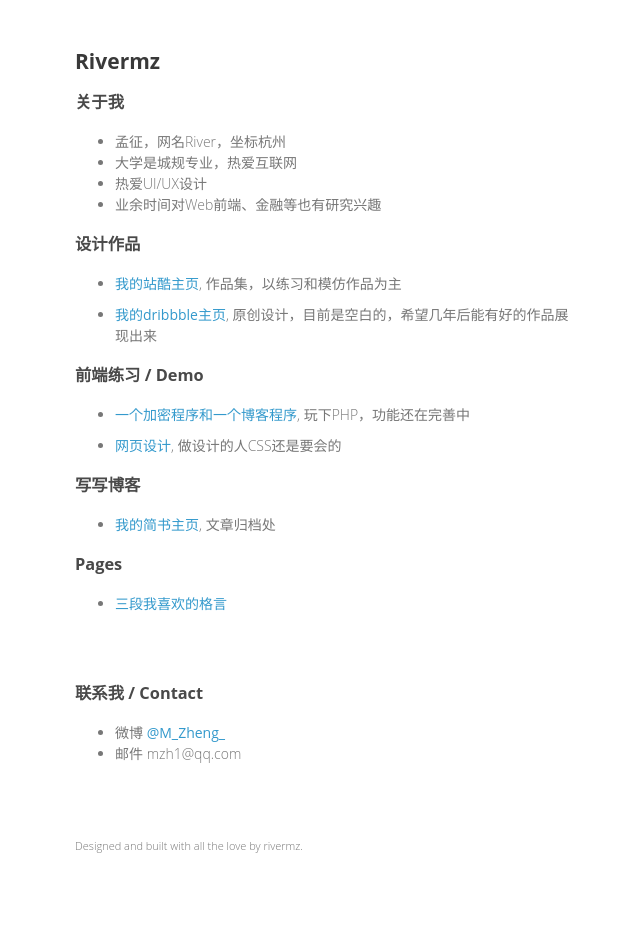
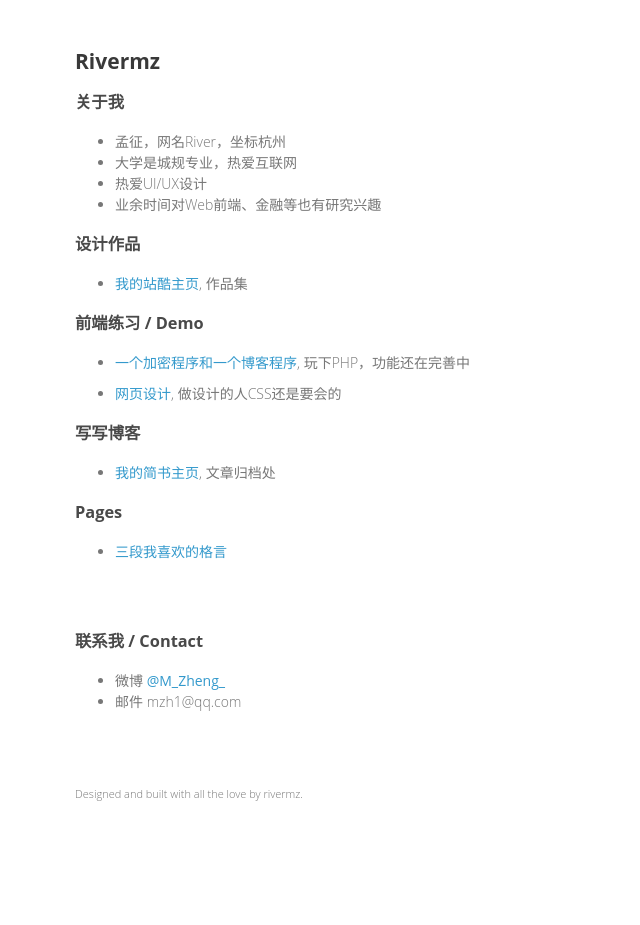
Before and after one commit to river0101/gitblog, a Jekyll site: the page index.html, which Jekyll copies as it is, in a window 1280 px wide. Shown: the whole page, without its empty margins (315-955 px from the left). Built offline with Jekyll 4.4.1, drawn with Linux system fonts in a browser that asks for light colours; after the commit the page ends 900 px from its top, so only the background shows below that.

Commit message:
Update index.html

```diff
--- a/index.html
+++ b/index.html
@@ -24,8 +24,8 @@
 
 
 	 	<h3>设计作品</h3> <ul class="articleList">
-		 	<li><a href="http://www.zcool.com.cn/u/1226437" target="_blank">我的站酷主页</a>, 作品集，以练习和模仿作品为主</li>
-		 	<li><a href="https://dribbble.com/mengzheng" target="_blank">我的dribbble主页</a>, 原创设计，目前是空白的，希望几年后能有好的作品展现出来</li>
+		 	<li><a href="http://www.zcool.com.cn/u/1226437" target="_blank">我的站酷主页</a>, 作品集</li>
+
 	 	</ul>
 
 	 	<h3>前端练习 / Demo</h3> <ul class="articleList">
```
